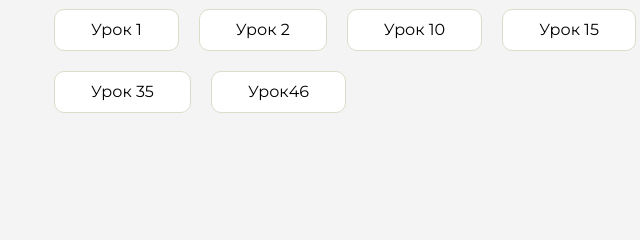
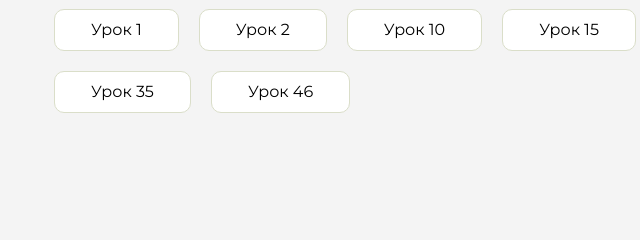
Before and after one commit to kai700-max98/homework, a plain HTML site: page index.html in a window 1280 px wide. Shown: the part 229-469 px from the top of the page, 402-1042 px from the left. Drawn offline with Linux system fonts and the light colour scheme.

Commit message:
Update index.html

```diff
--- a/index.html
+++ b/index.html
@@ -111,7 +111,7 @@
                         <a href="урок 35/index.html">Урок 35</a>
                     </li>
                     <li class="content__list-item">
-                        <a href="урок 46/index.html">Урок46</a>
+                        <a href="урок46/index.html">Урок 46</a>
                     </li
                 </ul>
             </div>
```
